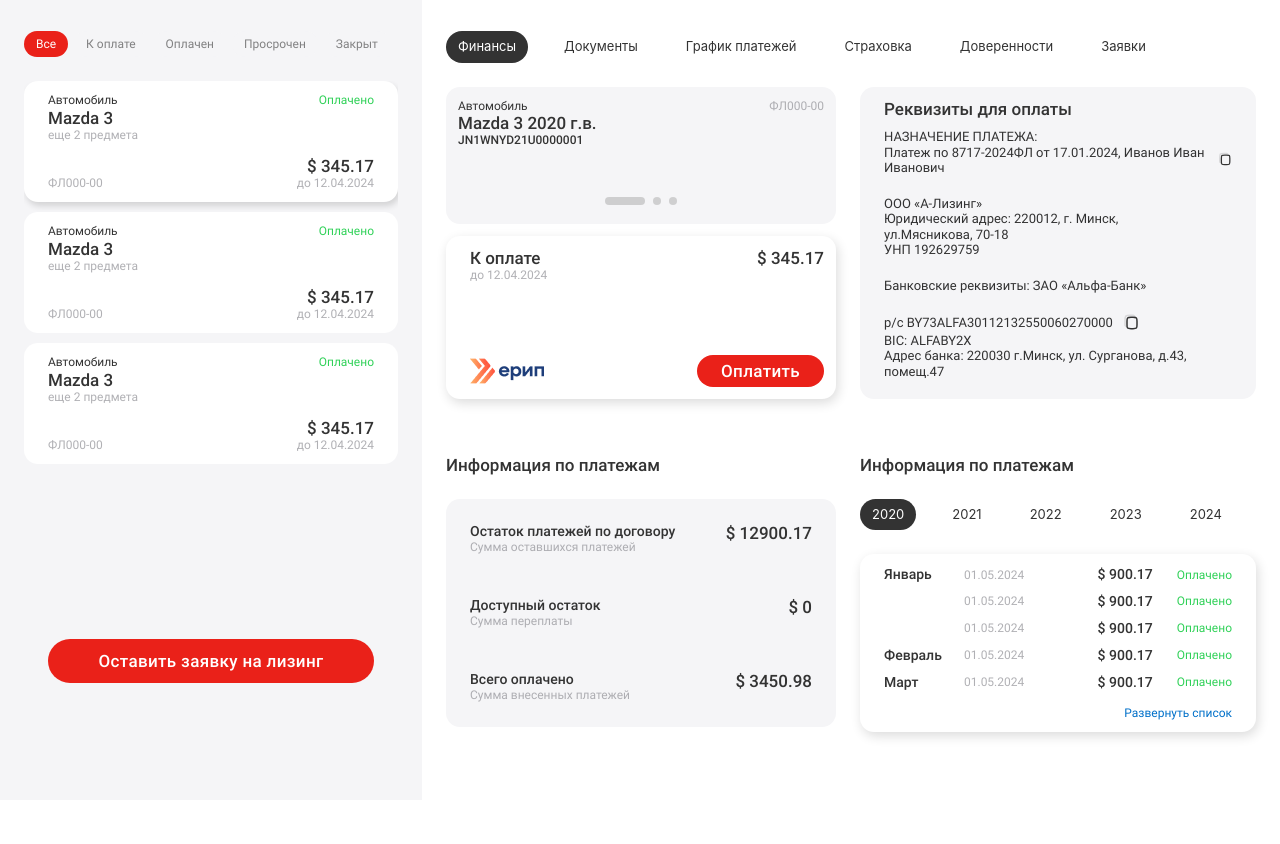
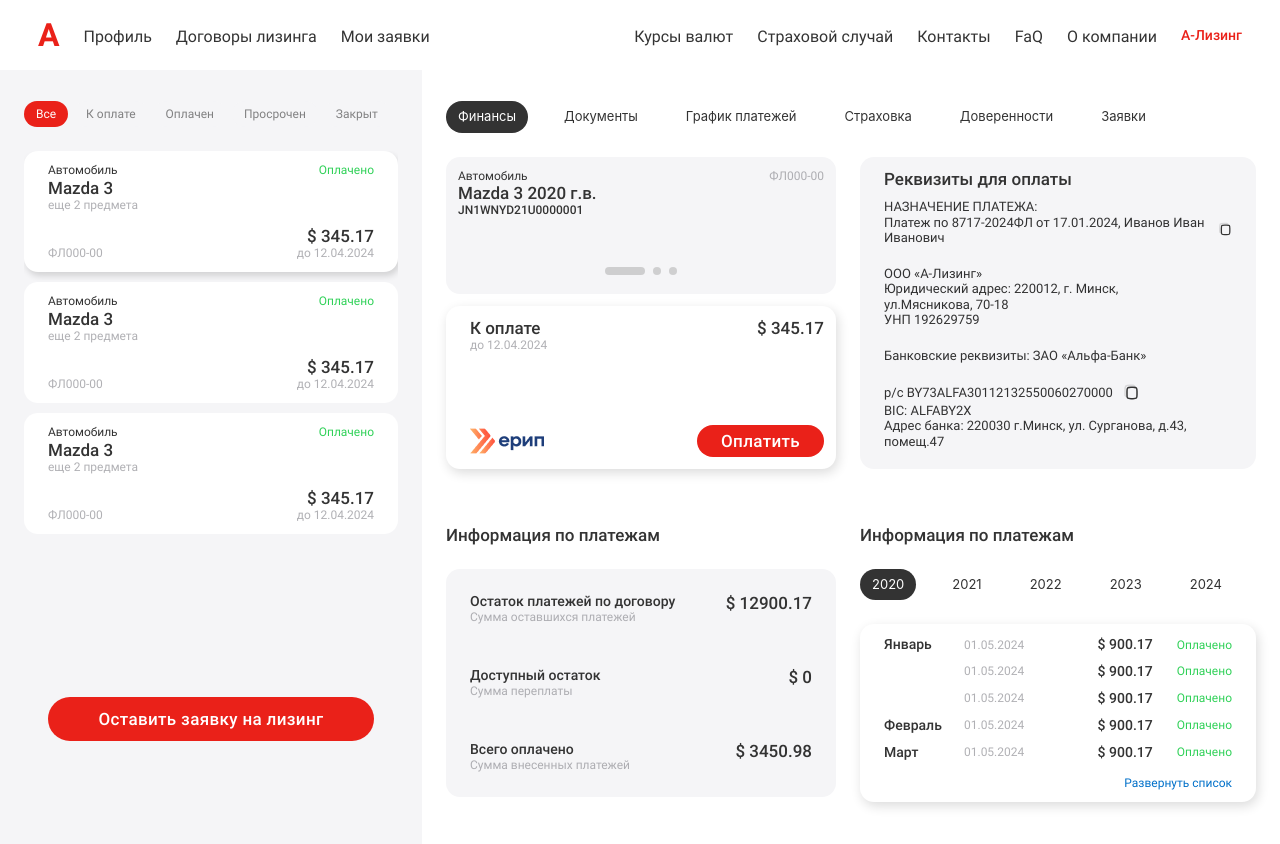
Before and after one commit to MagnoliasFlwrs/a-leasing, a React (Create React App) app: page /contracts in a window 1280 px wide. Shown: the top 844 px of the page. Before the commit the page ends 800 px from the top, so only its background shows below. Built offline with nearby package versions, Linux system fonts and the light colour scheme.

Commit message:
uncommit header

```diff
--- a/src/routes/ContractsLayout.jsx
+++ b/src/routes/ContractsLayout.jsx
@@ -5,7 +5,7 @@ import ContractDetails from "../components/contracts/ContractDetails";
 
 const ContractsLayout = () => {
     return (
-        <Flex className='contracts-container'>
+        <Flex className='contracts-container' style={{flexGrow: 1}}>
             <ContractSubjects/>
             <ContractDetails/>
         </Flex>
--- a/src/routes/MainLayout.jsx
+++ b/src/routes/MainLayout.jsx
@@ -5,8 +5,8 @@ import Header from "../components/Header";
 import {Outlet} from "react-router-dom";
 const MainLayout = () => {
     return (
-       <Flex style={{minHeight: '100vh'}}>
-           {/*<Header/>*/}
+       <Flex style={{minHeight: '100vh' , height: '100%' , flexDirection: 'column'}}>
+           <Header/>
            <Outlet/>
        </Flex>
     );
```
